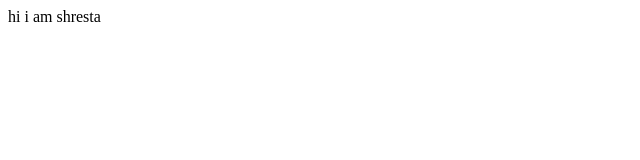
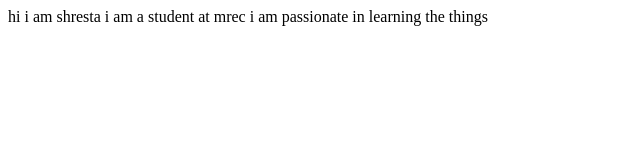
Before and after one commit to shrestakotha/kotha_shresta, a plain HTML site: page index.html in a window 1280 px wide. Shown: the whole page, without its empty margins (0-640 px from the left). Drawn offline with Linux system fonts and the light colour scheme.

Commit message:
Update index.html

```diff
--- a/index.html
+++ b/index.html
@@ -8,5 +8,7 @@
 </head>
 <body>
     hi i am shresta
+    i am a student at mrec
+    i am passionate in learning the things
 </body>
 </html>
```
